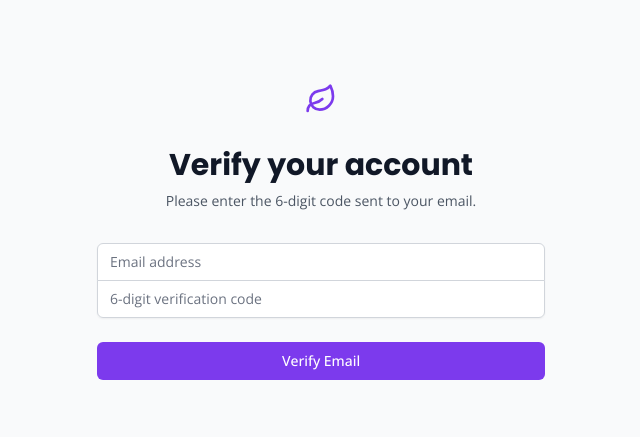
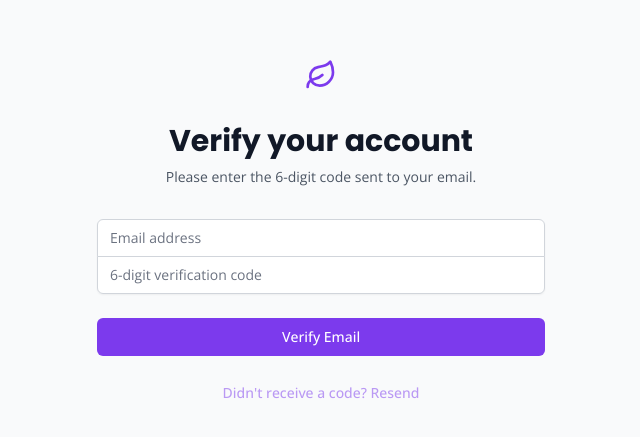
Before and after one commit to savebiz/ShredIT, a Next.js app: page /verify-email in a window 1280 px wide. Shown: the part 173-610 px from the top of the page, without its empty margins (319-959 px from the left). Built offline with nearby package versions, Linux system fonts and the light colour scheme; no server answers.

Commit message:
feat: Add Resend Code functionality to verification page

```diff
--- a/app/verify-email/page.tsx
+++ b/app/verify-email/page.tsx
@@ -16,7 +16,28 @@ function VerifyEmailForm() {
     const [email, setEmail] = useState(emailParam || '');
     const [token, setToken] = useState('');
     const [loading, setLoading] = useState(false);
+    const [resendLoading, setResendLoading] = useState(false);
+    const [message, setMessage] = useState<string | null>(null);
     const [error, setError] = useState<string | null>(null);
+
+    const handleResend = async () => {
+        if (!email) return;
+        setResendLoading(true);
+        setMessage(null);
+        setError(null);
+
+        const { error } = await supabase.auth.resend({
+            type: 'signup',
+            email,
+        });
+
+        if (error) {
+            setError(error.message);
+        } else {
+            setMessage('Verification code resent! Check your email.');
+        }
+        setResendLoading(false);
+    };
 
     const handleVerify = async (e: React.FormEvent) => {
         e.preventDefault();
@@ -87,6 +108,22 @@ function VerifyEmailForm() {
                     {loading ? 'Verifying...' : 'Verify Email'}
                 </button>
             </div>
+
+            <div className="text-center mt-4">
+                <button
+                    type="button"
+                    onClick={handleResend}
+                    disabled={resendLoading || !email}
+                    className="text-sm font-medium text-primary hover:text-primary/80 disabled:opacity-50 disabled:cursor-not-allowed"
+                >
+                    {resendLoading ? 'Resending...' : "Didn't receive a code? Resend"}
+                </button>
+                {message && (
+                    <p className="mt-2 text-sm text-green-600">
+                        {message}
+                    </p>
+                )}
+            </div>
         </form>
     );
 }
```
